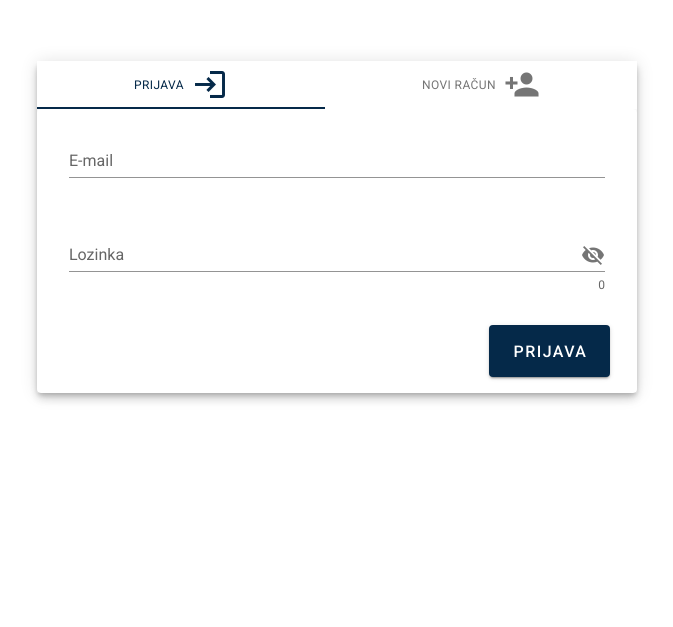
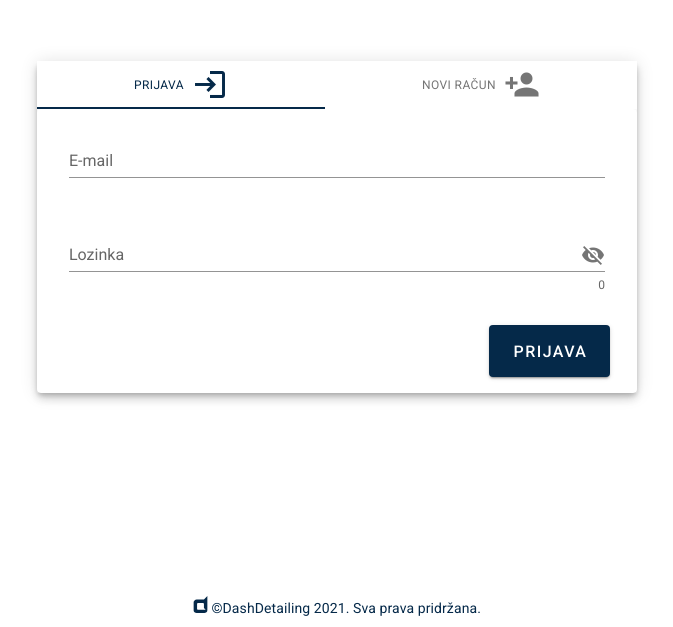
Before and after one commit to AidarKarimov315/Ecommerce-App-Vue, a Vue app: page /prijava in a window 1280 px wide. Shown: the part 173-800 px from the top of the page, without its empty margins (303-976 px from the left). Built offline with nearby package versions, Linux system fonts and the light colour scheme.

Commit message:
feat: add thin footer to login page

```diff
--- /dev/null
+++ b/src/components/layout/TheThinFooter.vue
@@ -0,0 +1,25 @@
+<template>
+    <v-footer
+    absolute
+    padless
+  >
+    <v-card
+      class="flex"
+      flat
+      tile
+    >
+      <v-card-text class="py-2 primary--text text-center">
+         <img align-center :src="require('../../assets/logo.svg')" height="17"/>
+        <span> &copy;DashDetailing</span>
+         {{ new Date().getFullYear() }}.
+        <span> Sva prava pridržana.</span>
+      </v-card-text>
+    </v-card>
+  </v-footer>
+</template>
+
+<script>
+export default {
+    name: "ThinFooter"
+}
+</script>
--- a/src/views/auth/Login.vue
+++ b/src/views/auth/Login.vue
@@ -1,4 +1,5 @@
 <template>
+<div class="flex">
     <v-row align="center" class="my-auto">
         <v-col class="my-auto">
             <v-card class="mx-auto my-5" max-width="600px" min-width="250px" elevation="6">
@@ -68,13 +69,16 @@
         </v-card>
     </v-col>
     </v-row>
+    <ThinFooter />
+</div>
 </template>
 
 <script>
-
+import ThinFooter from "@/components/layout/TheThinFooter";
 
 export default {
     name: "Login",
+    components: { ThinFooter },
     computed: {
     passwordMatch() {
       return () => this.password === this.verify || "Lozinke se ne podudaraju.";
@@ -160,7 +164,6 @@ export default {
         min: v => (v && v.length >= 8) || "Minimalno 8 znakova."
         }
     })
-
 }
 </script>
 
```
Lines whose indentation alone changed are shown as unchanged.
